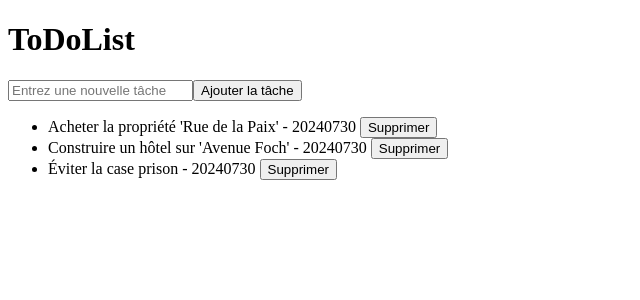
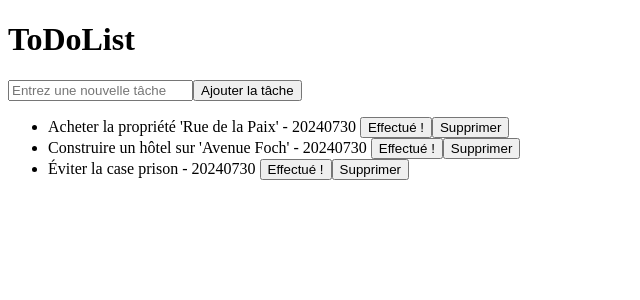
Before and after one commit to Jojoaventurier/Tutoriel-Vue.js, a Vue app in the folder ToDoList/: page / in a window 1280 px wide. Shown: the top 300 px of the page, without its empty margins (0-640 px from the left). Built offline with nearby package versions, Linux system fonts and the light colour scheme.

Commit message:
completeTask()

```diff
--- a/ToDoList/src/App.vue
+++ b/ToDoList/src/App.vue
@@ -9,6 +9,7 @@
   <ul>
     <li v-for="task in tasks" :key="task.title">
       {{ task.title }} - {{ task.date }}
+      <button @click="completeTask(task)">Effectué !</button>
       <button @click="deleteTask(task)">Supprimer</button>
     </li>
   </ul>
@@ -40,4 +41,11 @@ const addTask = () => {
 
   newTask.value = '' // Réinitialise l'input
 }
+
+const completeTask = (task) => {
+  tasks.value = tasks.value.map(t =>
+    t.title === task.title ? { ...t, completed: true } : t
+  );
+};
+
 </script>
```
